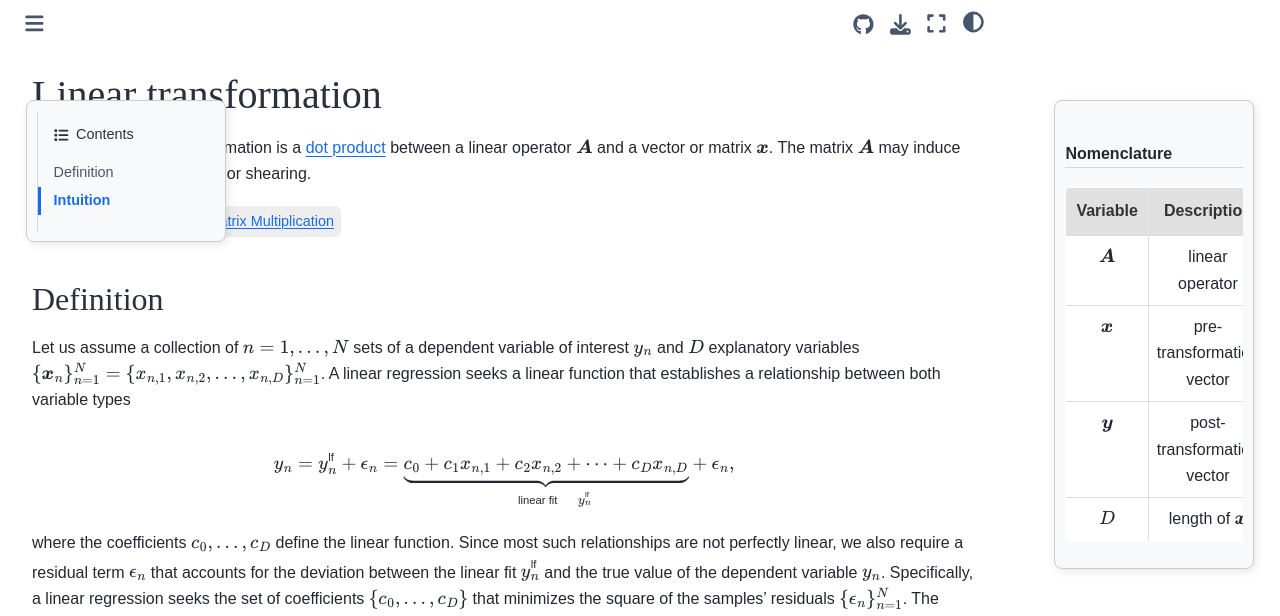
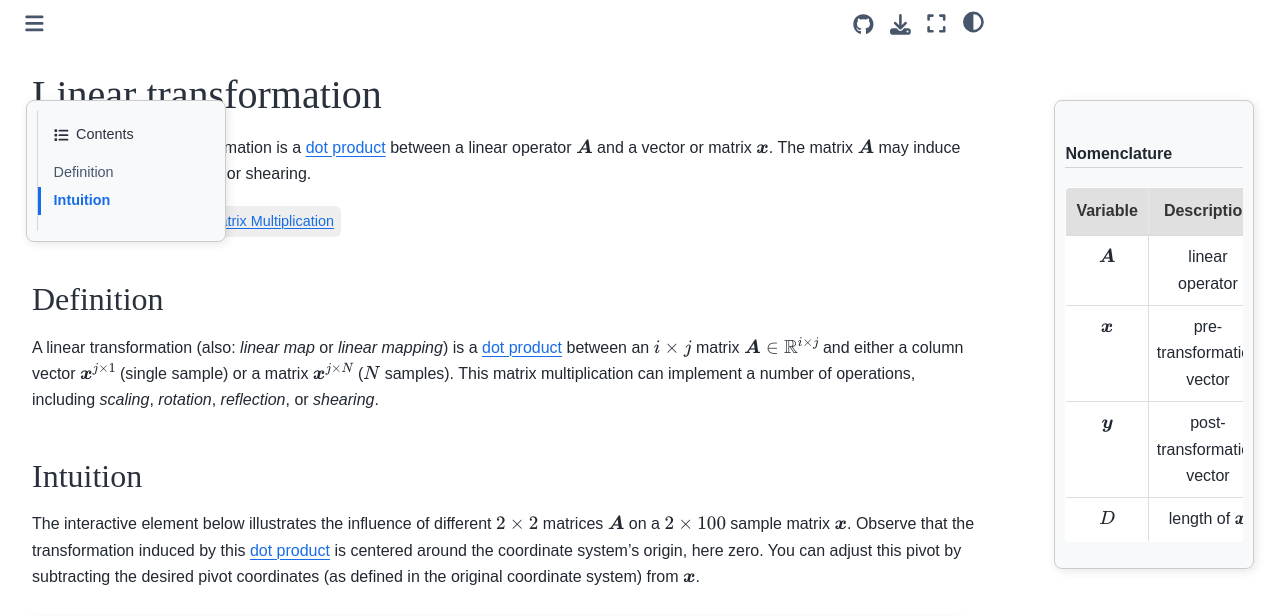
Before and after one commit to douden/graph_test, a Jupyter Book: the page built from book/pages/linear_transformation.md, in a window 1280 px wide and 1312 px high. Shown: the top 616 px of the window. Built offline with Jupyter Book 1.0.4 settings and Sphinx 7.4.7 and the Sphinx Book theme 1.1.4, drawn with Linux system fonts in a browser that asks for light colours; pages that are not in the unit, such as notebooks, are missing from menus; comment, search, counter and statistics services are not loaded; some of the changed text lies outside the part shown; grey boxes are pictures that could not be loaded.

Commit message:
correct linear transformation

```diff
--- a/book/pages/linear_transformation.md
+++ b/book/pages/linear_transformation.md
@@ -15,22 +15,16 @@
 
 ## Definition
 
-Let us assume a collection of $n=1,\dots,N$ sets of a dependent variable of interest $y_{n}$ and $D$ explanatory variables $\{\boldsymbol{x}_{n}\}_{n=1}^{N}=\{x_{n,1},x_{n,2},\dots,x_{n,D}\}_{n=1}^{N}$. A linear regression seeks a linear function that establishes a relationship between both variable types
-
-$$
-y_{n} = y_{n}^{\text{lf}} + \epsilon_{n} = \underbrace{c_{0} + c_{1}x_{n,1} + c_{2}x_{n,2} + \dots + c_{D}x_{n,D}}_{\text{linear fit }y_{n}^{\text{lf}}} + \epsilon_{n},
-$$
-
-where the coefficients ${c_{0},\dots,c_{D}}$ define the linear function. Since most such relationships are not perfectly linear, we also require a residual term $\epsilon_{n}$ that accounts for the deviation between the linear fit $y_{n}^{\text{lf}}$ and the true value of the dependent variable $y_{n}$. Specifically, a linear regression seeks the set of coefficients $\{c_{0},\dots,c_{D}\}$ that minimizes the square of the samples' residuals $\{\epsilon_{n}\}_{n=1}^{N}$. The optimal coefficients can be found with a variety of different methods such as least squares estimation.
+A linear transformation (also: *linear map* or *linear mapping*) is a {doc}`dot product <matrix_multiplication>` between an $i \times j$ matrix $\boldsymbol{A}\in\mathbb{R}^{i \times j}$ and either a column vector $\boldsymbol{x}^{j \times 1}$ (single sample) or a matrix $\boldsymbol{x}^{j \times N}$ ($N$ samples). This matrix multiplication can implement a number of operations, including *scaling*, *rotation*, *reflection*, or *shearing*.
 
 ## Intuition
 
-A useful way of thinking about a linear regression is that we are seeking a *line* (in 2-D), a *plane* (in 3-D), or a *hyper-plane* (in higher dimensions) that is as close as possible to all samples. If we use least squares estimation to find the optimal linear function, the objective function penalizes the sum of squared residuals of all samples. This has the consequence that samples, which deviate the farthest from the linear function, excert the strongest "pull" on the linear regression. The consequence is a linear function that pierces the cloud of points along its longest axis, and balances the residuals above and below the linear function.
+The interactive element below illustrates the influence of different $2 \times 2$ matrices $\boldsymbol{A}$ on a $2 \times 100$ sample matrix $\boldsymbol{x}$. Observe that the transformation induced by this {doc}`dot product <matrix_multiplication>` is centered around the coordinate system's origin, here zero. You can adjust this pivot by subtracting the desired pivot coordinates (as defined in the original coordinate system) from $\boldsymbol{x}$.
 
-<div style="float: right; width: 50%; margin: 10px; border: 1px solid #ccc; border-radius: 8px; box-shadow: 2px 2px 10px rgba(0, 0, 0, 0.1);">
+<div style="float: right; width: 100%; margin: 10px; border: 1px solid #ccc; border-radius: 8px; box-shadow: 2px 2px 10px rgba(0, 0, 0, 0.1);">
     <iframe src="https://maxramgraber.github.io/MASTER/main/_static/elements/linear_transformation.html" style="width: 100%; aspect-ratio: 2 / 1; border: none; border-radius: 8px;"></iframe>
     <div style="text-align: justify; padding: 5px; font-size: 14px; font-family: Arial, sans-serif; color: #555;">
-        <strong>Interactive element.</strong> Drag the handles to adjust the linear regression. Try to find the optimal fit. Observe how the average residuals and the residual ratio change.
+        <strong>Interactive element.</strong> Click an entry in the $\boldsymbol{A}$ matrix, then adjust the slider to change the value in this entry. Observe how the resulting matrix transforms the matrix of 2D samples $\boldsymbol{x}$ (grey) into a transformed matrix $\boldsymbol{y} = \boldsymbol{A}\boldsymbol{x}$ (orange).
     </div>
 </div>
 
```
